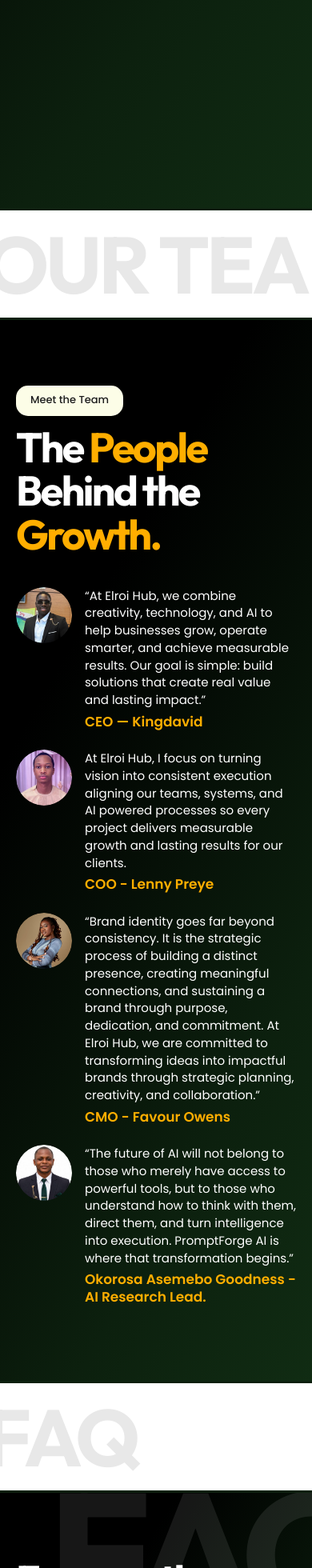
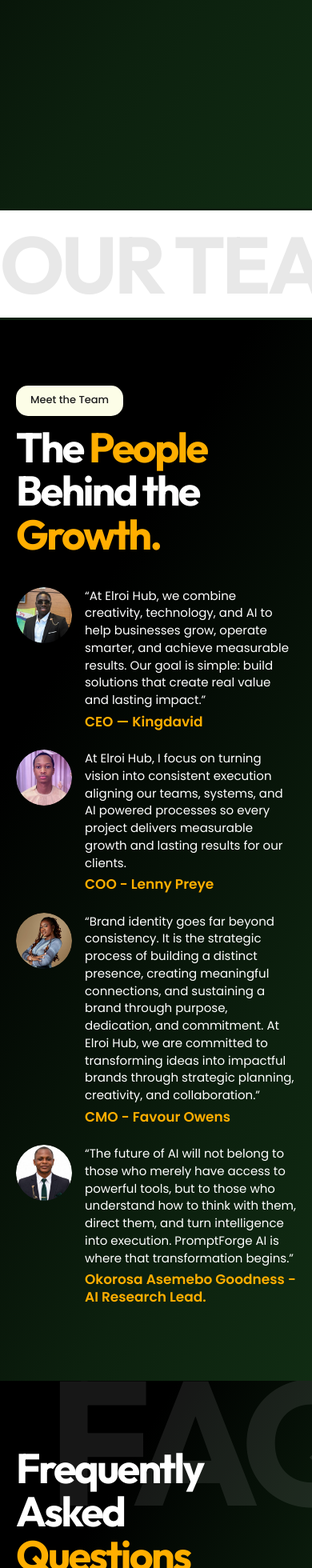
Before and after one commit to awesomeakokayo/ElroiHub, a Next.js app: page / in a window 390 px wide. Shown: the part 5387-7347 px from the top of the page at 80% size. Built offline with nearby package versions, Linux system fonts and the light colour scheme.

Commit message:
Remove FAQ ghost text from white transition section

```diff
--- a/app/globals.css
+++ b/app/globals.css
@@ -145,8 +145,8 @@
 .process-scale p{position:static!important;width:auto!important;max-width:680px!important;margin:0!important;font-size:clamp(18px,1.8vw,26px)!important;line-height:1.3!important;text-align:left!important}
 
 /* ===== Team ghost transition section ===== */
-.team-ghost-section{position:relative;height:240px;background:#fff;overflow:hidden;display:flex;align-items:center;border-top:3px solid var(--deep);border-bottom:3px solid var(--deep)}
-.team-ghost-text{font-family:'Outfit',sans-serif;font-size:clamp(160px,20vw,320px);font-weight:700;color:#e8e8e8;letter-spacing:-.04em;white-space:nowrap;pointer-events:none;line-height:1;padding-left:0;margin-left:-3%}
+.team-ghost-section{position:relative;height:240px;background:#fff;overflow:hidden;display:flex;align-items:center;justify-content:center;border-top:3px solid var(--deep);border-bottom:3px solid var(--deep)}
+.team-ghost-text{font-family:'Outfit',sans-serif;font-size:clamp(160px,20vw,320px);font-weight:700;color:#e8e8e8;letter-spacing:-.04em;white-space:nowrap;pointer-events:none;line-height:1;text-align:center;width:100vw;position:relative;left:50%;transform:translateX(-50%)}
 
 /* ===== Team ===== */
 .team{min-height:auto;padding:68px 7.29% 100px 8.45%;position:relative;overflow:hidden;background:linear-gradient(119.59deg,#000 27.873%,#0c200e 74.131%,#246129 215.05%);color:#fff}
@@ -163,8 +163,8 @@
 .member-name{margin:10px 0 0;color:var(--gold);font-size:30px;line-height:1.3;font-weight:600}
 
 /* ===== FAQ ghost transition section ===== */
-.faq-ghost-section{position:relative;height:240px;background:#fff;overflow:hidden;display:flex;align-items:center;border-top:3px solid var(--deep);border-bottom:3px solid var(--deep)}
-.faq-ghost-text{font-family:'Outfit',sans-serif;font-size:clamp(160px,20vw,320px);font-weight:700;color:#e8e8e8;letter-spacing:-.04em;white-space:nowrap;pointer-events:none;line-height:1;padding-left:0;margin-left:-3%}
+.faq-ghost-section{position:relative;height:240px;background:#fff;overflow:hidden;display:flex;align-items:center;justify-content:center;border-top:3px solid var(--deep);border-bottom:3px solid var(--deep)}
+.faq-ghost-text{font-family:'Outfit',sans-serif;font-size:clamp(160px,20vw,320px);font-weight:700;color:#e8e8e8;letter-spacing:-.04em;white-space:nowrap;pointer-events:none;line-height:1;text-align:center;width:100vw;position:relative;left:50%;transform:translateX(-50%)}
 
 /* ===== FAQ ===== */
 .faq{min-height:auto;padding:183px 6.37% 105px 8.56%;position:relative;overflow:hidden;background:linear-gradient(121.12deg,#000 27.873%,#0c200e 74.131%,#246129 215.05%);color:#fff}
@@ -440,7 +440,7 @@
 
   .team{padding:82px 20px 94px}
   .team-ghost-section{height:140px}
-  .team-ghost-text{font-size:100px;margin-left:-5%}
+  .team-ghost-text{font-size:100px}
   .team .ghost{left:-22px;top:-25px;font-size:220px}
   .team-grid{margin-top:38px;grid-template-columns:1fr;gap:24px}
   .team-member{grid-template-columns:70px 1fr;gap:16px}
@@ -450,7 +450,7 @@
 
   .faq{padding:82px 20px 92px}
   .faq-ghost-section{height:140px}
-  .faq-ghost-text{font-size:100px;margin-left:-5%}
+  .faq-ghost-text{font-size:100px}
   .faq .ghost{left:60px;top:-35px;font-size:220px}
   .faq-list{margin-top:36px;gap:12px}
   .faq-button{min-height:56px;padding:14px 16px;font-size:15px;border-radius:12px}
--- a/app/page.tsx
+++ b/app/page.tsx
@@ -167,10 +167,6 @@
           </div>
         </section>
 
-        <section className="section faq-ghost-section" aria-hidden="true">
-          <div className="faq-ghost-text">FAQ</div>
-        </section>
-
         <section className="section dark faq section-pad">
           <div className="ghost" aria-hidden="true">FAQ</div>
           <div className="content">
```
